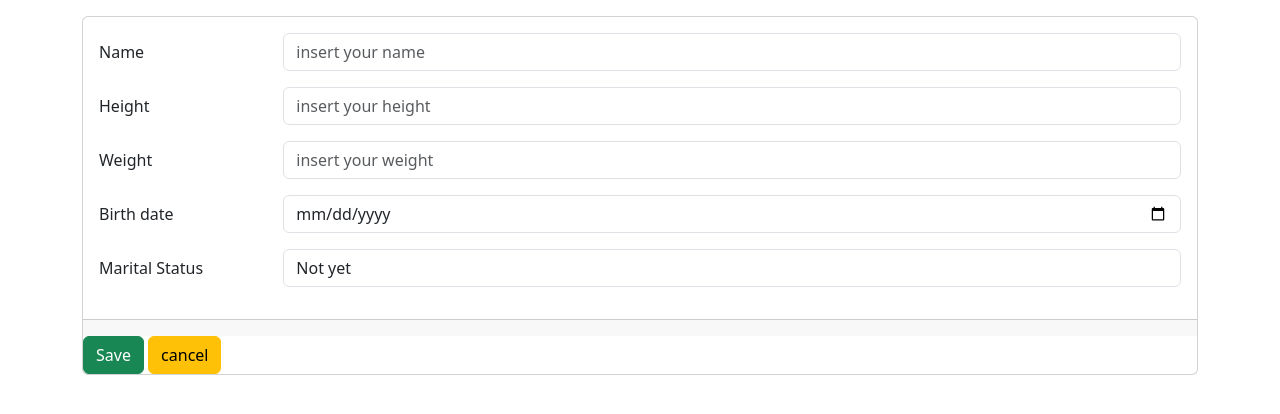
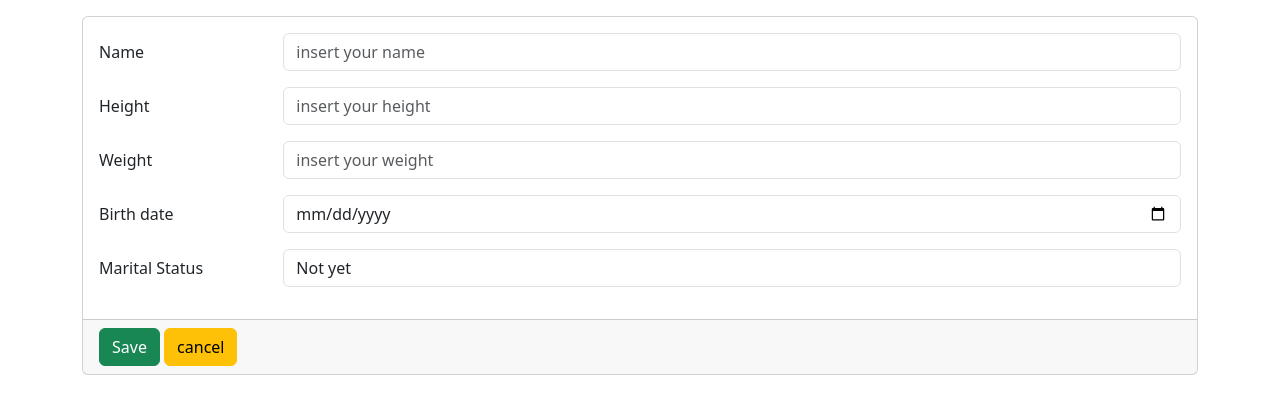
Before and after one commit to ariqghzcode/SQLite-BREAD, a Node server app: page /add in a window 1280 px wide. Shown: the top 414 px of the page. Run offline with Node 20, Linux system fonts and the light colour scheme; some libraries are stand-ins or nearby versions.

Commit message:
update form

```diff
--- a/views/form.ejs
+++ b/views/form.ejs
@@ -57,9 +57,10 @@
 
 
                 </div>
-                <div class="card-footer"></div>
-                    <button class="btn btn-success" type="submit">Save</button>
-                    <input class="btn btn-warning" type="button" value="cancel" onclick="window.location.href='/'">
+                <div class="card-footer px-3">
+                    <button class="btn btn-success mb-0" type="submit">Save</button>
+                    <input class="btn btn-warning mb-0" type="button" value="cancel" onclick="window.location.href='/'">
+                </div>
                 </div>
             </form>
         </div>
```
